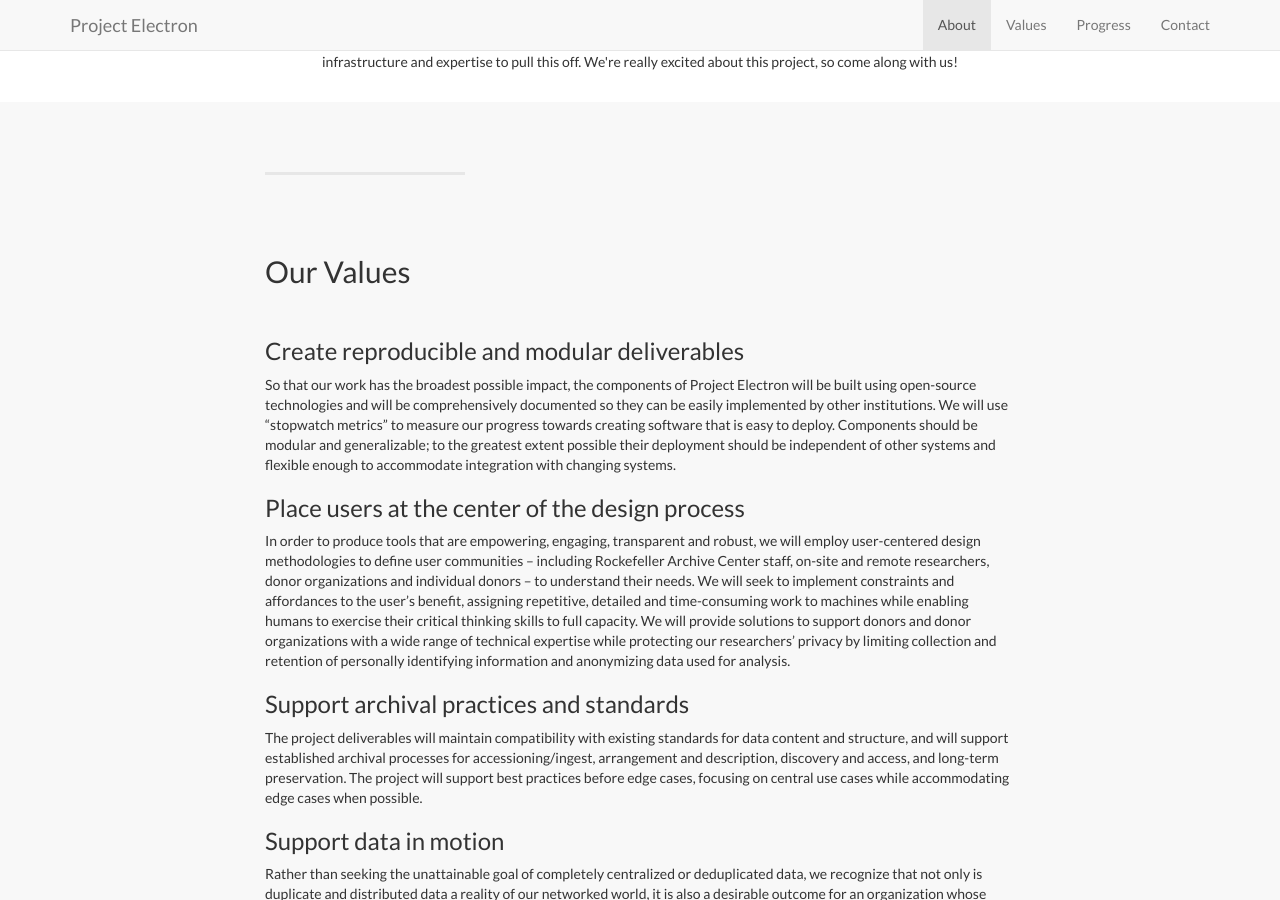
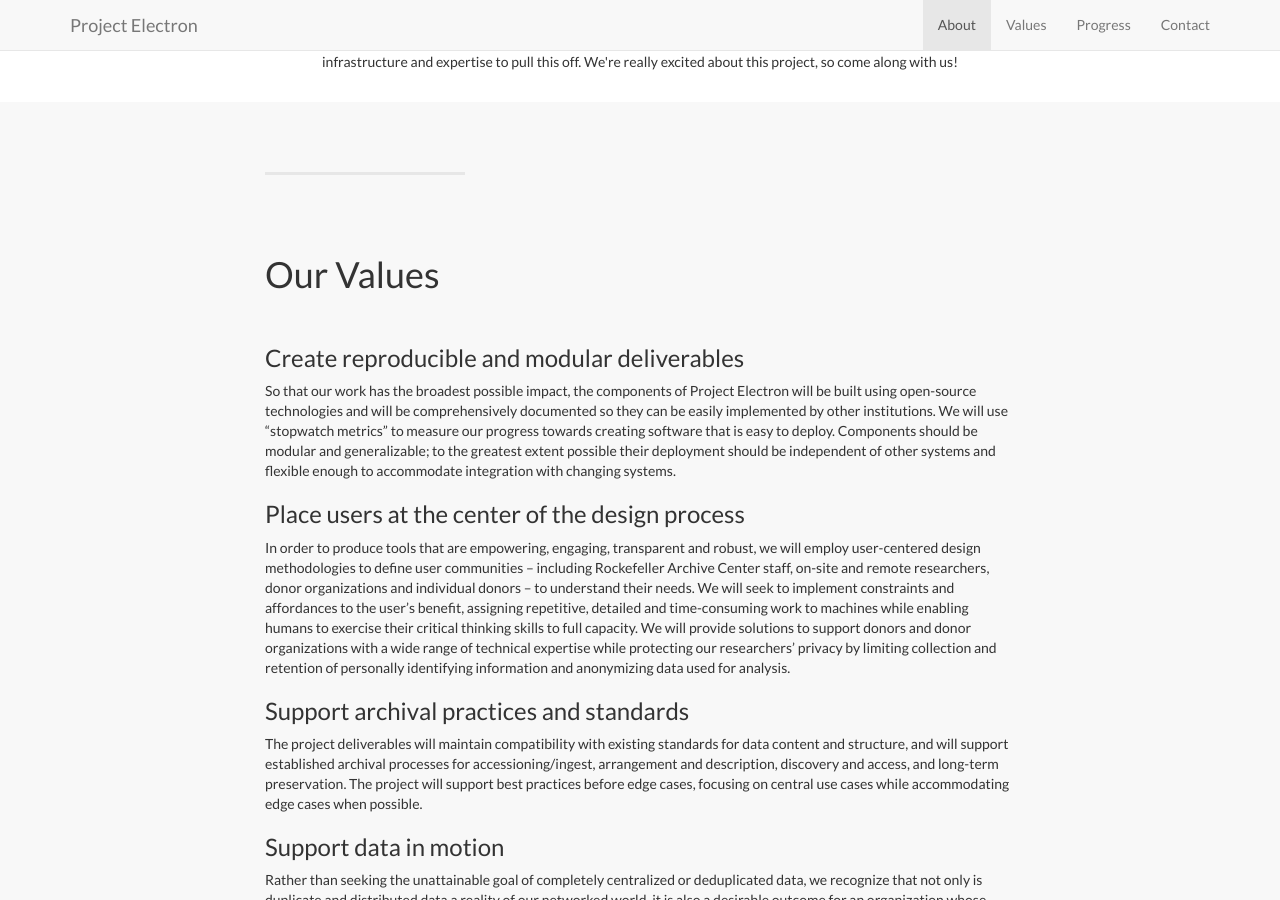
Before and after one commit to RockefellerArchiveCenter/project_electron, a Jekyll site: the page built from index.html, in a window 1280 px wide and 900 px high, scrolled down 1326 px. Built offline with Jekyll 4.4.1, drawn with Linux system fonts in a browser that asks for light colours.

```diff
--- a/_includes/values.html
+++ b/_includes/values.html
@@ -6,7 +6,7 @@
               <hr class="section-heading-spacer">
               <div class="clearfix"></div>
               <br/><br/>
-              <h2>Our Values</h2>
+              <h1>Our Values</h1>
               <br/>
                 <h3>Create reproducible and modular deliverables</h3>
                 <p>So that our work has the broadest possible impact, the components of Project Electron will be built using open-source technologies and will be comprehensively documented so they can be easily implemented by other institutions. We will use “stopwatch metrics” to measure our progress towards creating software that is easy to deploy. Components should be modular and generalizable; to the greatest extent possible their deployment should be independent of other systems and flexible enough to accommodate integration with changing systems.</p>
```
